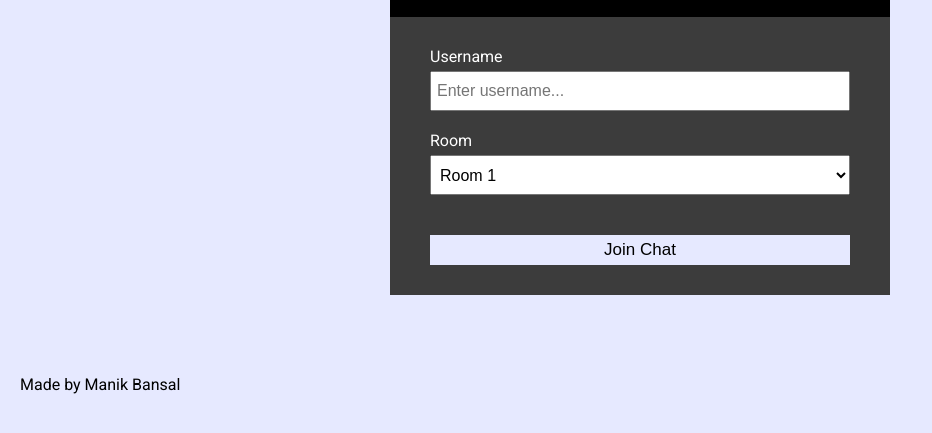
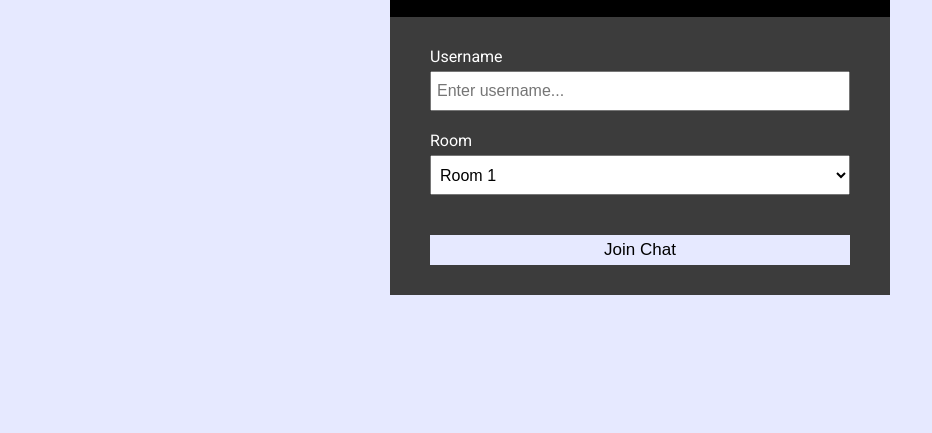
Before and after one commit to ManikBansal07/ChatApp, a website: page public/index.html in a window 1280 px wide. Shown: the part 141-574 px from the top of the page, without its empty margins (0-932 px from the left). Drawn offline with Linux system fonts and the light colour scheme.

Commit message:
footer removed

```diff
--- a/public/index.html
+++ b/public/index.html
@@ -46,6 +46,4 @@
 			</main>
 		</div>
 	</body>
-
-	<footer>Made by Manik Bansal</footer>
 </html>
```
